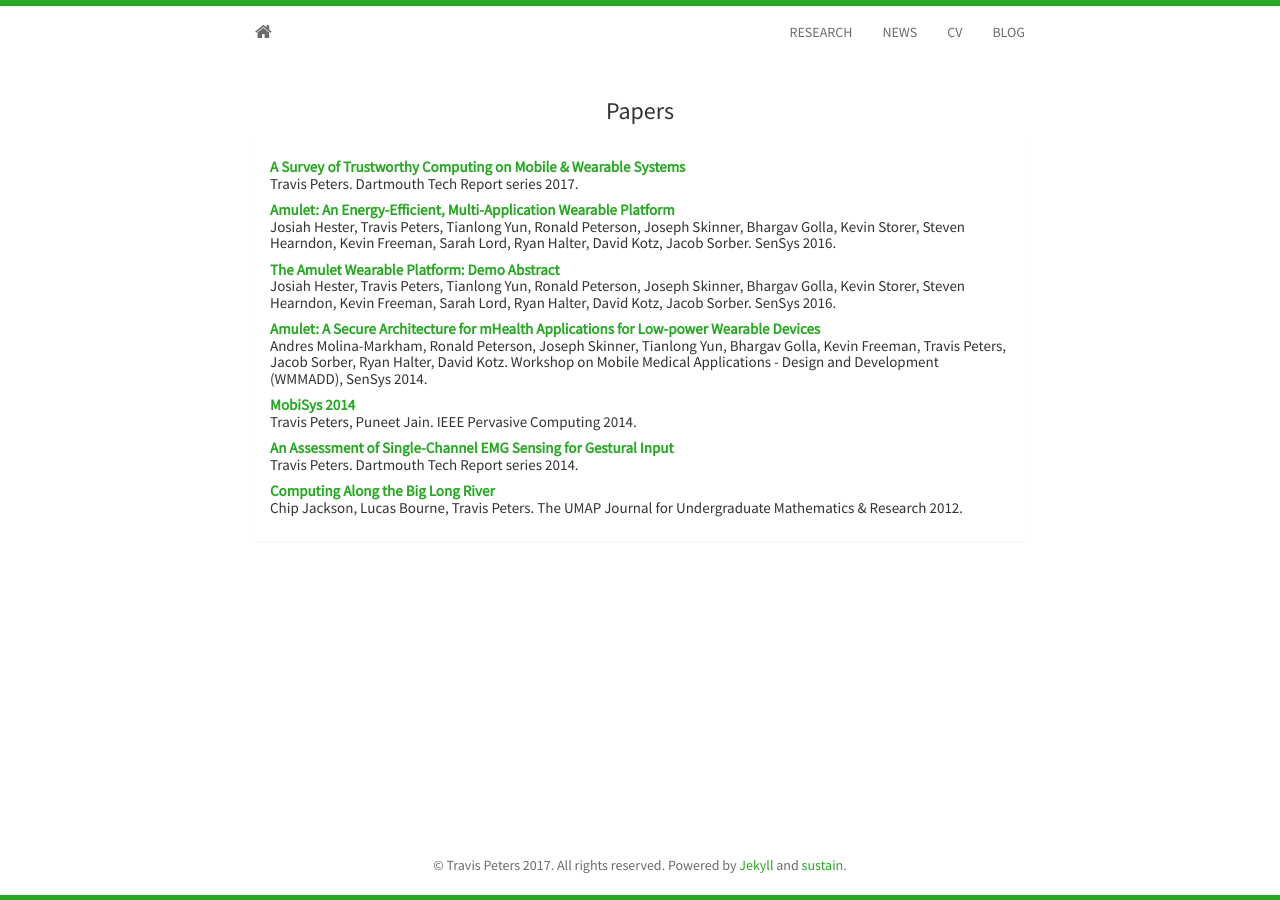
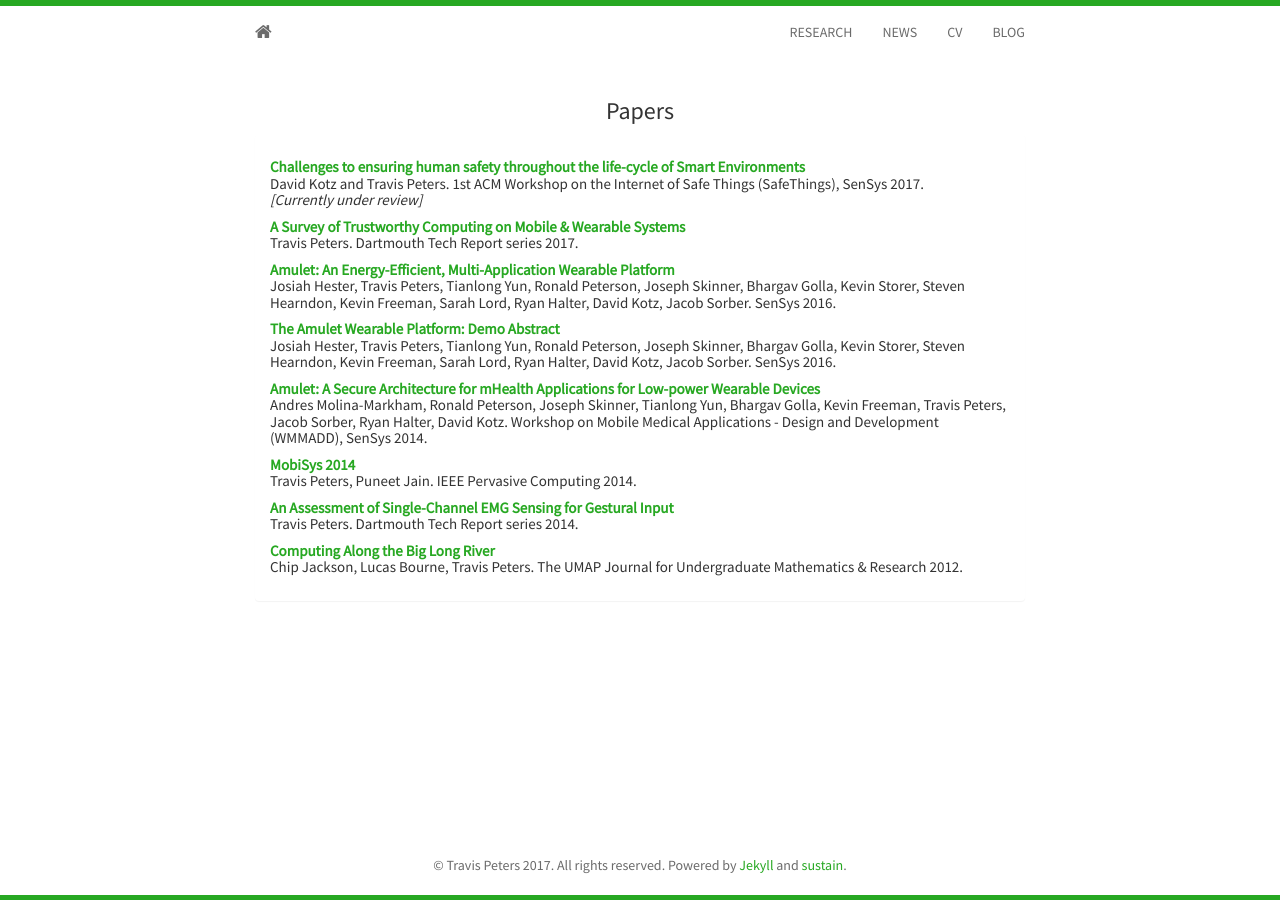
Before and after one commit to traviswpeters/traviswpeters.github.io, a Jekyll site: the page built from research.html, in a window 1280 px wide. Built offline with Jekyll 4.4.1, drawn with Linux system fonts in a browser that asks for light colours; nearby versions of some CDN libraries.

Commit message:
add safethings paper and update formatting

```diff
--- a/_data/papers.yml
+++ b/_data/papers.yml
@@ -1,3 +1,10 @@
+- title: "Challenges to ensuring human safety throughout the life-cycle of Smart Environments"
+  authors: David Kotz and Travis Peters
+  publisher: 1st ACM Workshop on the Internet of Safe Things (SafeThings), SenSys 2017
+  url:
+  type: workshop
+  note: "[Currently under review]"
+
 - title: "A Survey of Trustworthy Computing on Mobile & Wearable Systems"
   authors: Travis Peters
   publisher: Dartmouth Tech Report series 2017
--- a/_includes/research.html
+++ b/_includes/research.html
@@ -9,6 +9,10 @@
 		<h6>
 			<strong><a href="{{ paper.url }}">{{ paper.title }}</a></strong><br/>
 			{{ paper.authors }}. {{ paper.publisher }}.
+            {% if paper.note %}
+            <br/>
+            <i>{{ paper.note }}</i>
+            {% endif %}
 		</h6>
 	{% endfor %}
 
```
